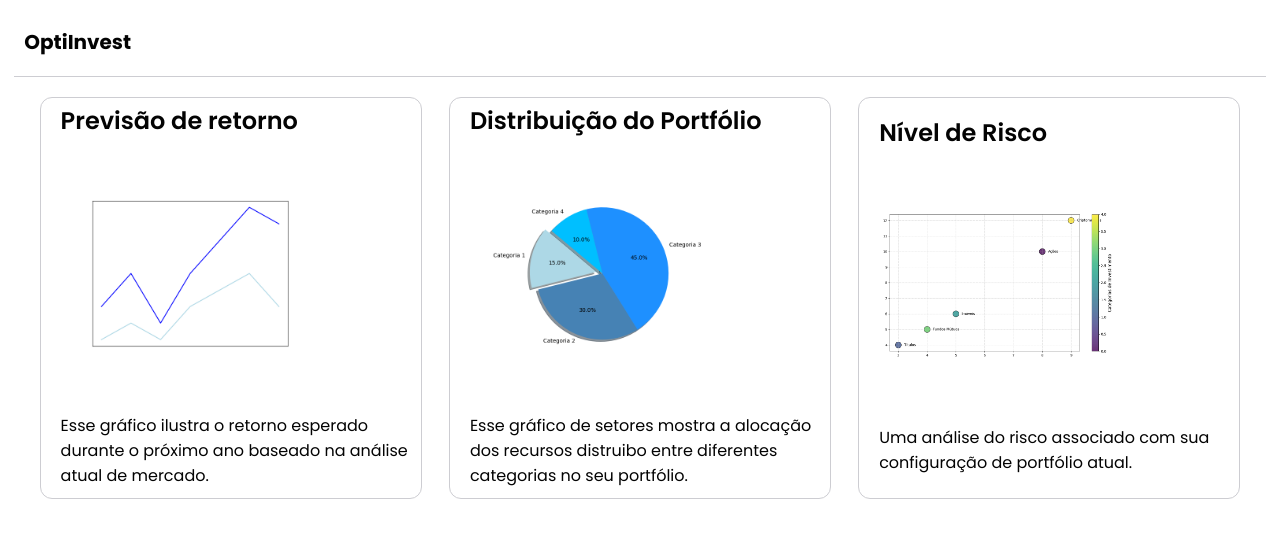
After one commit to ericklaus16/ligue-4, a Flask app: page /results in a window 1280 px wide. The commit adds this page. Shown: the top 538 px of the page. Run offline with Flask 3, Linux system fonts and the light colour scheme.

Commit message:
add matplotlib dependency, implement plotting utilities, and enhance CSS styles for results page

```diff
--- a/app/__init__.py
+++ b/app/__init__.py
@@ -1,7 +1,9 @@
 from flask import Flask
+
 from .routes import main
 
 def create_app():
     app = Flask(__name__)
     app.register_blueprint(main)
+
     return app
--- a/app/routes.py
+++ b/app/routes.py
@@ -1,12 +1,18 @@
-from flask import Blueprint, render_template
+from flask import Blueprint, render_template, url_for
+import os
+from .utils import create_forecast_plot, create_distribution_plot, create_risk_plot
 
 main = Blueprint('main', __name__)
 
 @main.route('/')
 def home():
     user = "Eric"
-    return render_template('index.html', user = user)
+    return render_template('index.html', user=user)
 
-@main.route('/about')
+@main.route('/results')
 def about():
-    return "Página Sobre"
+    forecast_plot_path = create_forecast_plot()
+    distribution_plot_path = create_distribution_plot()
+    risk_plot_path = create_risk_plot()
+
+    return render_template('results.html', forecast_plot_url=forecast_plot_path, distribution_plot_url=distribution_plot_path, risk_plot_url=risk_plot_path)
--- /dev/null
+++ b/app/static/css/default.css
@@ -0,0 +1,10 @@
+* {
+    font-family: "Poppins", sans-serif;
+}
+
+body {
+    color: #030303;
+    display: flex;
+    flex-direction: column;
+    align-items: center;
+}
--- /dev/null
+++ b/app/static/css/header.css
@@ -0,0 +1,39 @@
+
+header {
+    display: flex;
+    width: 99%;
+    justify-content: space-between;
+    align-items: center;
+    border-bottom: 1px solid #cdcdd2;
+}
+
+.company {
+    display: flex;
+    width: 7%;
+    justify-content: space-between;
+    align-items: center;
+}
+
+.company svg {
+    size: 30px;
+    fill: #007ed0;
+    margin-right: 10px;
+}
+
+header a {
+    text-decoration: none;
+    color: #030303;
+    font-size: 16px;
+}
+
+.company-name {
+    font-size: 20px;
+    font-weight: bold;
+    line-height: 28px;
+}
+
+.header-links {
+    display: flex;
+    justify-content: space-between;
+    width: 15%;
+}
--- /dev/null
+++ b/app/static/css/results.css
@@ -0,0 +1,50 @@
+.result-cards {
+    display: flex;
+    flex-direction: row;
+    width: 95%;
+    justify-content: space-between;
+}
+
+.result-type-card {
+    display: flex;
+    flex-direction: column;
+    justify-content: center;
+    width: 30%;
+    height: 400px;
+    border: 1px solid #cdcdd2;
+    border-radius: 12px;
+    padding-left: 20px;
+    margin-top: 20px;
+}
+
+
+.result-type-card p {
+    margin: 0;
+}
+
+.result-type-card-text {
+    font-size: 24px;
+    font-weight: 600;
+    line-height: 24px;
+    margin-top: 10px;
+}
+
+.result-type-card-sub-text {
+    font-size: 14px;
+    line-height: 20px;
+}
+
+
+.result-type-card input {
+    margin: 0;
+    margin-top: 10px;
+    align-self: flex-start;
+    cursor: pointer;
+    fill: blue;
+}
+
+.result-forecast-graph {
+    width: 70%;
+    height: 70%;
+    object-fit: contain;
+}
--- /dev/null
+++ b/app/templates/results.html
@@ -0,0 +1,52 @@
+<!DOCTYPE html>
+<html lang="en">
+<head>
+    <meta charset="UTF-8">
+    <meta name="viewport" content="width=device-width, initial-scale=1.0">
+
+    <link rel="preconnect" href="https://fonts.googleapis.com">
+    <link rel="preconnect" href="https://fonts.gstatic.com" crossorigin>
+    <link href="https://fonts.googleapis.com/css2?family=Lato:ital,wght@0,100;0,300;0,400;0,700;0,900;1,100;1,300;1,400;1,700;1,900&family=Oxygen:wght@300;400;700&family=Poppins:ital,wght@0,100;0,200;0,300;0,400;0,500;0,600;0,700;0,800;0,900;1,100;1,200;1,300;1,400;1,500;1,600;1,700;1,800;1,900&display=swap" rel="stylesheet">
+    <title>OptiInvest - Resultados</title>
+</head>
+<body>
+    <header>
+        <div class="company">
+            <svg xmlns="http://www.w3.org/2000/svg" width="32" height="32" fill="currentColor" class="bi bi-graph-up-arrow" viewBox="0 0 16 16">
+                <path fill-rule="evenodd" d="M0 0h1v15h15v1H0zm10 3.5a.5.5 0 0 1 .5-.5h4a.5.5 0 0 1 .5.5v4a.5.5 0 0 1-1 0V4.9l-3.613 4.417a.5.5 0 0 1-.74.037L7.06 6.767l-3.656 5.027a.5.5 0 0 1-.808-.588l4-5.5a.5.5 0 0 1 .758-.06l2.609 2.61L13.445 4H10.5a.5.5 0 0 1-.5-.5"/>
+            </svg>
+            <p class="company-name">OptiInvest</p>
+        </div>
+        <!-- <div class="header-links">
+            <a href="#">Início</a>
+            <a href="#">Sobre</a>
+            <a href="#">Contato</a>
+            <a href="#">Ajuda</a>
+        </div> -->
+    </header>
+
+    <div class="result-cards">
+        <div class="result-type-card">
+            <p class="result-type-card-text">Previsão de retorno</p>
+            <img class="result-forecast-graph" src="{{url_for('static', filename=forecast_plot_url)}}" />
+            <p class="result-type-card-subtext">Esse gráfico ilustra o retorno esperado durante o próximo ano baseado na análise atual de mercado.</p>
+        </div>
+
+        <div class="result-type-card">
+            <p class="result-type-card-text">Distribuição do Portfólio</p>
+            <img class="result-forecast-graph" src="{{url_for('static', filename=distribution_plot_url)}}" />
+            <p class="result-type-card-subtext">Esse gráfico de setores mostra a alocação dos recursos distruibo entre diferentes categorias no seu portfólio.</p>
+        </div>
+
+        <div class="result-type-card">
+            <p class="result-type-card-text">Nível de Risco</p>
+            <img class="result-forecast-graph" src="{{url_for('static', filename=risk_plot_url)}}" />
+            <p class="result-type-card-subtext">Uma análise do risco associado com sua configuração de portfólio atual.</p>
+        </div>
+    </div>
+
+    <link rel="stylesheet" href="../static/css/default.css">
+    <link rel="stylesheet" href="../static/css/results.css">
+    <link rel="stylesheet" href="../static/css/header.css">
+</body>
+</html>
--- /dev/null
+++ b/app/utils.py
@@ -0,0 +1,91 @@
+import numpy as np
+import matplotlib
+
+matplotlib.use('Agg')
+
+import matplotlib.pyplot as plt
+from datetime import datetime
+import os
+
+def create_forecast_plot():
+    # Dados fictícios
+    x = [1, 2, 3, 4, 5, 6, 7]
+    y1 = [3, 5, 2, 5, 7, 9, 8]
+    y2 = [1, 2, 1, 3, 4, 5, 3]
+
+    plt.plot(x, y1, color='blue')
+    plt.plot(x, y2, color='lightblue')
+    plt.xticks([])
+    plt.yticks([])
+
+    # Salvar o gráfico em um arquivo temporário com timestamp para evitar conflitos
+    timestamp = datetime.now().strftime('%Y%m%d%H%M%S')
+    # file_path = os.path.join('./app/static', 'plots', f'plot_{timestamp}.png')
+    file_path = os.path.join('./app/static', 'plots', f'plot.png')
+    os.makedirs(os.path.dirname(file_path), exist_ok=True)
+
+    plt.savefig(file_path)
+    plt.close()  # Fecha o gráfico para liberar a memória
+    # return f'../static/plots/plot_{timestamp}.png'
+    return f'../static/plots/plot.png'
+
+def create_distribution_plot():
+    labels = ['Categoria 1', 'Categoria 2', 'Categoria 3', 'Categoria 4']
+    sizes = [15, 30, 45, 10]
+    colors = ['lightblue', 'steelblue', 'dodgerblue', 'deepskyblue']
+    explode = (0.1, 0, 0, 0)  # Separa a primeira fatia
+
+    # Criar o gráfico de pizza
+    plt.pie(sizes, explode=explode, labels=labels, colors=colors, autopct='%1.1f%%', shadow=True, startangle=140)
+
+    # Mostrar o gráfico
+
+    plt.axis('equal')  # Para garantir que o círculo seja desenhado como um círculo
+    # Salvar o gráfico em um arquivo temporário com timestamp para evitar conflitos
+    timestamp = datetime.now().strftime('%Y%m%d%H%M%S')
+    # file_path = os.path.join('./app/static', 'plots', f'dist_plot_{timestamp}.png')
+    file_path = os.path.join('./app/static', 'plots', f'dist_plot.png')
+    os.makedirs(os.path.dirname(file_path), exist_ok=True)
+
+    plt.savefig(file_path)
+    plt.close()  # Fecha o gráfico para liberar a memória
+    return f'../static/plots/dist_plot.png'
+
+def create_risk_plot():
+    investments = ['Ações', 'Títulos', 'Imóveis', 'Fundos Mútuos', 'Criptomoedas']
+    risks = [8, 3, 5, 4, 9]  # Escala de risco de 1 a 10
+    returns = [10, 4, 6, 5, 12]  # Retornos esperados em %
+
+    # Configurar o gráfico
+    fig, ax = plt.subplots(figsize=(10, 6))
+
+    # Criar gráfico de dispersão para representar risco x retorno
+    scatter = ax.scatter(risks, returns, s=300, c=np.arange(len(investments)), cmap='viridis', edgecolor='black', alpha=0.8)
+
+    # Adicionar rótulos para os pontos
+    for i, investment in enumerate(investments):
+        ax.text(risks[i] + 0.2, returns[i], investment, fontsize=10, ha='left', va='center')
+
+    # Configurar eixos
+    # ax.set_title('Riscos vs Retornos de Investimentos', fontsize=16, fontweight='bold')
+    # ax.set_xlabel('Risco (1-10)', fontsize=12)
+    # ax.set_ylabel('Retorno Esperado (%)', fontsize=12)
+    ax.grid(True, linestyle='--', alpha=0.6)
+
+    # Adicionar barra de cores para contexto
+    cbar = plt.colorbar(scatter, ax=ax, orientation='vertical')
+    cbar.set_label('Categorias de Investimento', fontsize=12)
+
+    # Mostrar gráfico
+    plt.tight_layout()
+
+    timestamp = datetime.now().strftime('%Y%m%d%H%M%S')
+    # filename = f'risk_plot_{timestamp}.png'
+    filename = 'risk_plot.png'
+    file_path = os.path.join('./app/static/plots', filename)
+    os.makedirs(os.path.dirname(file_path), exist_ok=True)
+
+    # Salvar o gráfico e retornar o caminho relativo
+    plt.savefig(file_path)
+    plt.close()
+    return f'../static/plots/{filename}'
--- a/requirements.txt
+++ b/requirements.txt
@@ -1 +1,2 @@
 flask
+matplotlib
```
Also changed, not shown: app/static/css/index.css (+0 -50 lines), app/templates/index.html (+5 -3 lines), app/static/plots/dist_plot.png (added), app/static/plots/plot.png (added), app/static/plots/risk_plot.png (added).
